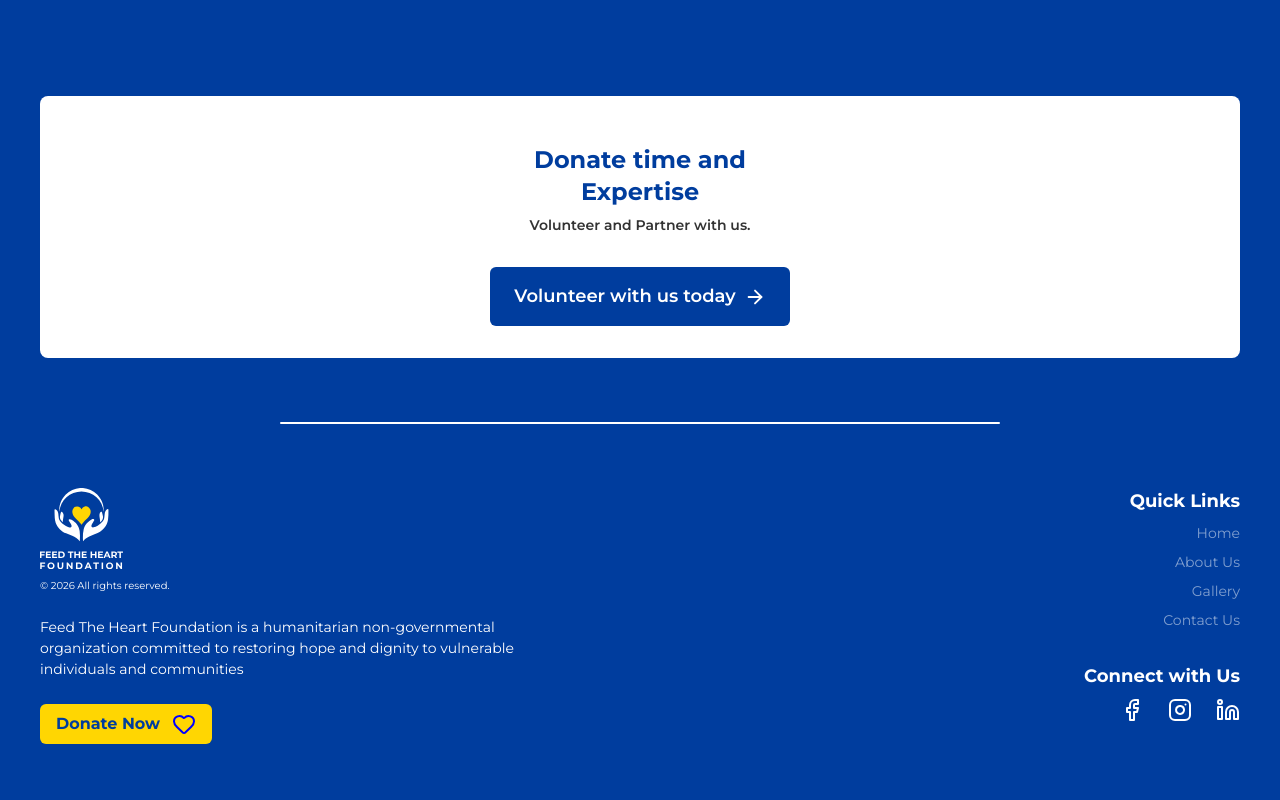
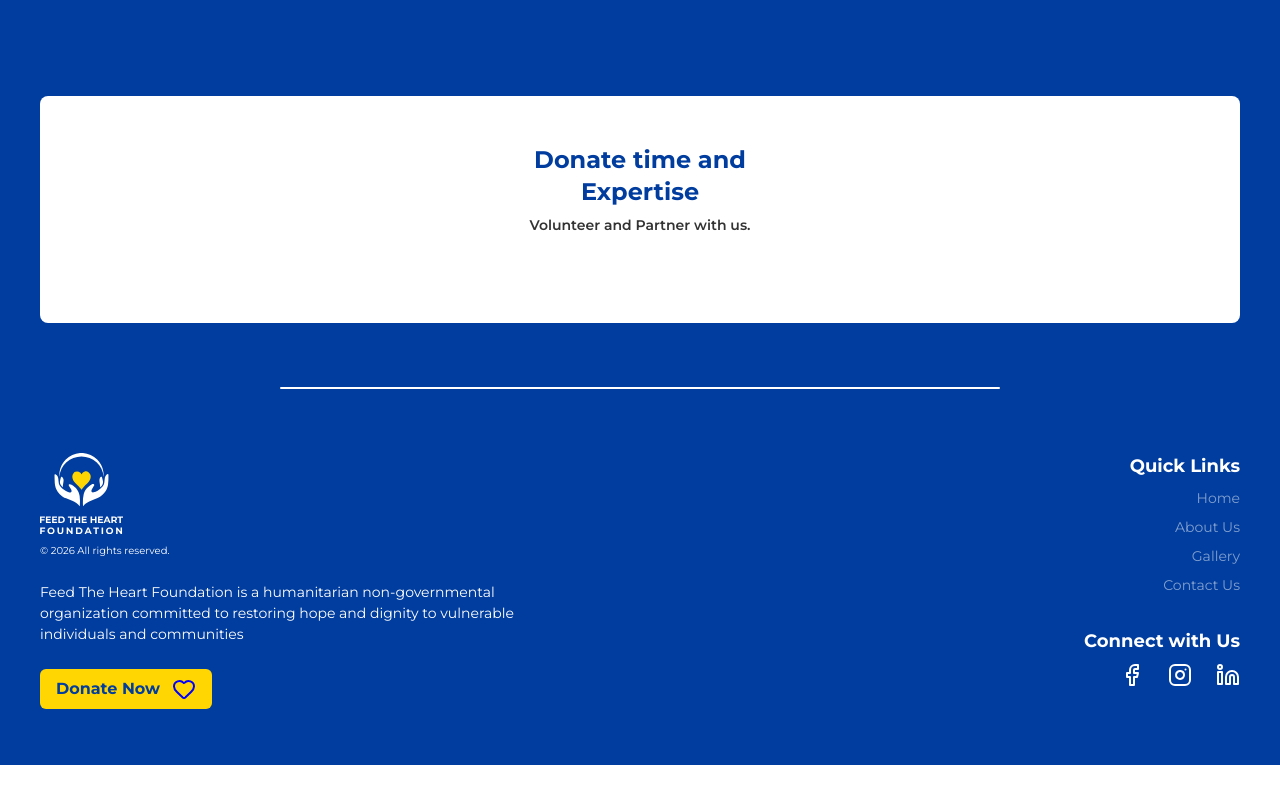
Before and after one commit to Thatboycalledolar/Feed-the-heart-foundation-website, a React (Vite) app: page /donate in a window 1280 px wide. Shown: the part 808-1608 px from the top of the page. After the commit the page ends 1573 px from the top, so only its background shows below. Built offline with nearby package versions, Linux system fonts and the light colour scheme.

Commit message:
genbtn fix

```diff
--- a/src/components/Footer.jsx
+++ b/src/components/Footer.jsx
@@ -15,7 +15,7 @@ export default function Footer() {
 
             <div id="footer-logo">
               <div className="max-w-7xl mx-auto px-6 md:px-0 text-center flex flex-col items-center md:items-start gap-2 mb-12 md:mb-0">
-                <img src="/public/logo 2.svg" className="" alt="" />
+                <img src="/logo 2.svg" className="" alt="" />
                 <p className="text-[10px] mb-4 md:text-start">&copy; {new Date().getFullYear()} All rights reserved.</p>
                 <p className="text-[12px] md:text-start md:w-[500px] md:text-[14px]">Feed The Heart Foundation is a humanitarian non-governmental organization committed to restoring hope and dignity to vulnerable individuals and communities</p>
                 <button className="bg-[var(--color-secondary)] flex text-[var(--color-primary)] text-[1rem] font-bold px-4 py-2 rounded-md gap-3 cursor-pointer mt-4"> Donate Now <Heart color="blue"/></button>
--- a/src/components/GenBtn.jsx
+++ b/src/components/GenBtn.jsx
@@ -1,9 +1,11 @@
-import { ArrowRight } from "lucide-react";
+import { ArrowRight, Link } from "lucide-react";
 
 export default function GenBtn({ link, text }) {
   return(
+    <Link to={link}>
     <button className="bg-[var(--color-primary)] text-white font-semibold px-6 py-4 rounded-md hover:bg-[var(--color-secondary)] hover:text-[#333333] cursor-pointer text-[14px] md:text-[18px] group">
-      <a href={link} target="blank" className="flex gap-2 items-center w-full">{text}<span className=" transition-transform duration-300 group-hover:translate-x-2"><ArrowRight size={22} /></span></a>
+      <a className="flex gap-2 items-center w-full">{text}<span className=" transition-transform duration-300 group-hover:translate-x-2"><ArrowRight size={22} /></span></a>
     </button>
+    </Link>
   )
 }
```
